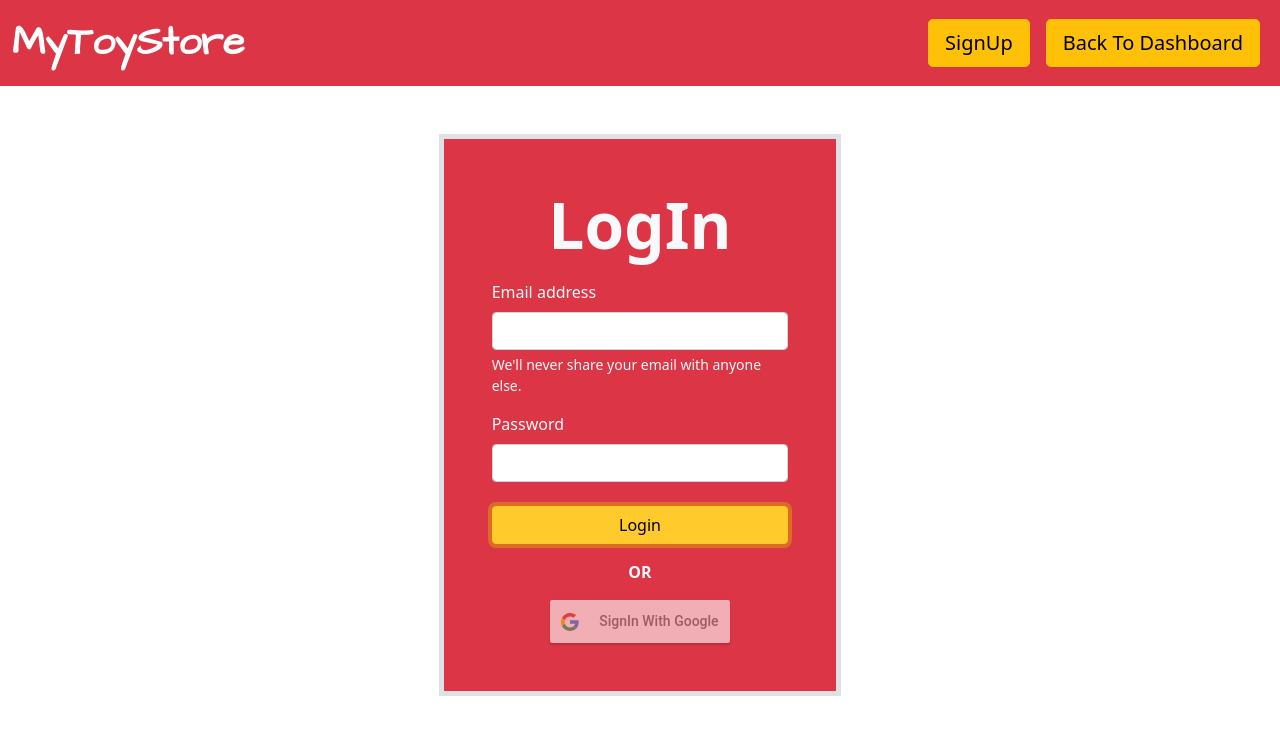
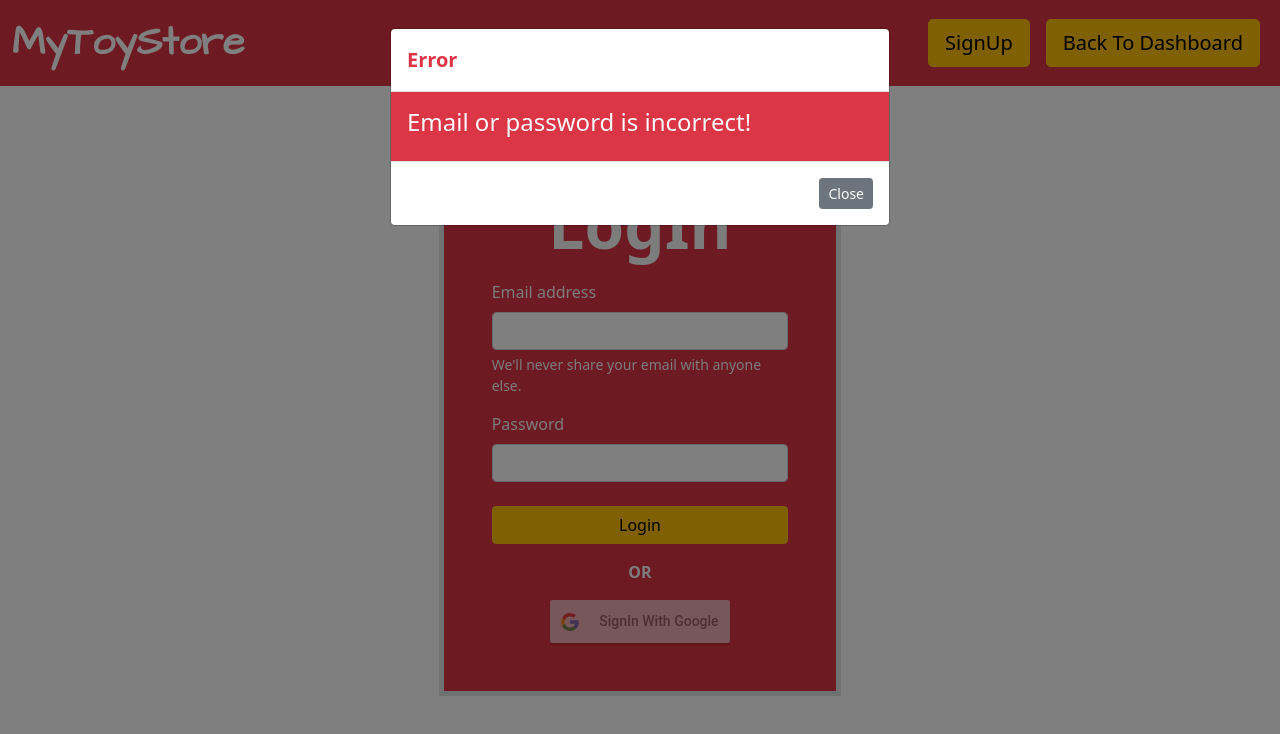
Before and after one commit to MananDoshi1301/My-Toy-Store, a React (Create React App) app: page /logSign in a window 1280 px wide. Both pictures are taken after a click on the button "Login". Shown: the top 734 px of the page. Built offline with nearby package versions, Linux system fonts and the light colour scheme; no server answers; the database is empty.

Commit message:
Alert modal configured

```diff
--- /dev/null
+++ b/src/components/EventModal.js
@@ -0,0 +1,25 @@
+import React from 'react'
+
+const EventModal = (props) => {
+    return (
+        <>
+            <div class="modal fade" id="exampleModal" tabindex="-1" aria-labelledby="exampleModalLabel" aria-hidden="true">
+                <div class="modal-dialog">
+                    <div class="modal-content">
+                        <div class="modal-header">
+                            <h5 className={`modal-title text-${props.details[3]} fw-bold`} id="exampleModalLabel">{props.details[0]}</h5>
+                        </div>
+                        <div className={`modal-body bg-${props.details[3]}`}>
+                            <h4>{props.details[1]}</h4>
+                        </div>
+                        <div class="modal-footer">
+                            <button type="button" class="btn btn-secondary btn-sm" data-bs-dismiss="modal">Close</button>
+                        </div>
+                    </div>
+                </div>
+            </div>
+        </>
+    )
+}
+
+export default EventModal
--- a/src/components/LogSign/LogIn/Login.js
+++ b/src/components/LogSign/LogIn/Login.js
@@ -1,6 +1,8 @@
-import React from 'react';
+import React, { useState } from 'react';
 import classes from './Login.module.css';
 import GoogleLogin from 'react-google-login';
+
+import EventModal from "../../EventModal";
 
 const Login = ( { changeDetail, onSubmit, googleAuth } ) => {
 
@@ -8,6 +10,7 @@ const Login = ( { changeDetail, onSubmit, googleAuth } ) => {
         console.log(response);
     }
 
+    const [error, setError] = useState([]);
 
     return (
         <div>
@@ -37,8 +40,13 @@ const Login = ( { changeDetail, onSubmit, googleAuth } ) => {
                             <div className={`d-grid mt-4`}>
                                 <button
                                     className="btn btn-warning"
-                                    onClick={onSubmit}
+                                    data-bs-toggle="modal" data-bs-target="#exampleModal"
+                                    onClick={()=>{
+                                        let resp = onSubmit();
+                                        setError(resp);
+                                    }}
                                 >Login</button>
+                                <EventModal details={error}/>
                                 <p className={`text-center fw-bold mt-3`}>OR</p>
                                 <div className={`text-center`}>
                                     <GoogleLogin
--- a/src/components/LogSign/LogSign.js
+++ b/src/components/LogSign/LogSign.js
@@ -68,14 +68,14 @@ const LogSign = () => {
         }
       }
       if (oldUser) {
-        alert("User logged in successfully!");
         user.name = name;
         user.id = id;
         localStorage.setItem("userName", user.name);
         localStorage.setItem("userId", user.id);
         history.push("/");
       } else {
-        alert("Email or password is incorrect!");
+        // alert("Email or password is incorrect!");
+        return ["Error","Email or password is incorrect!","","danger"];
       }
     }
   };
```
